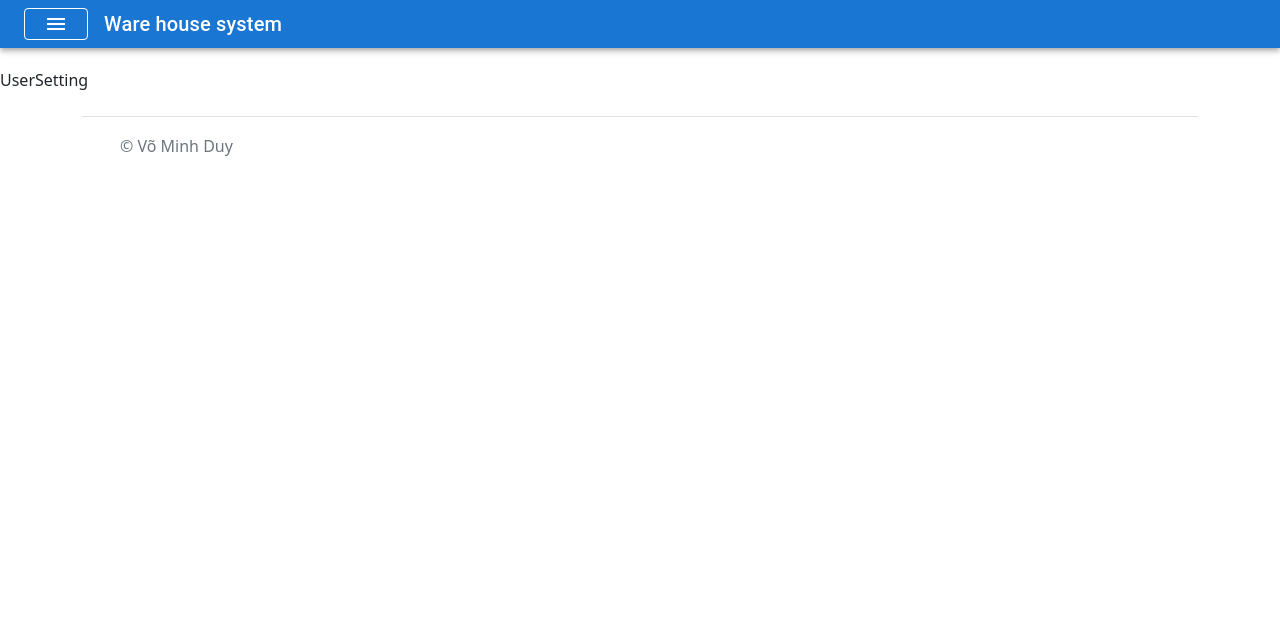
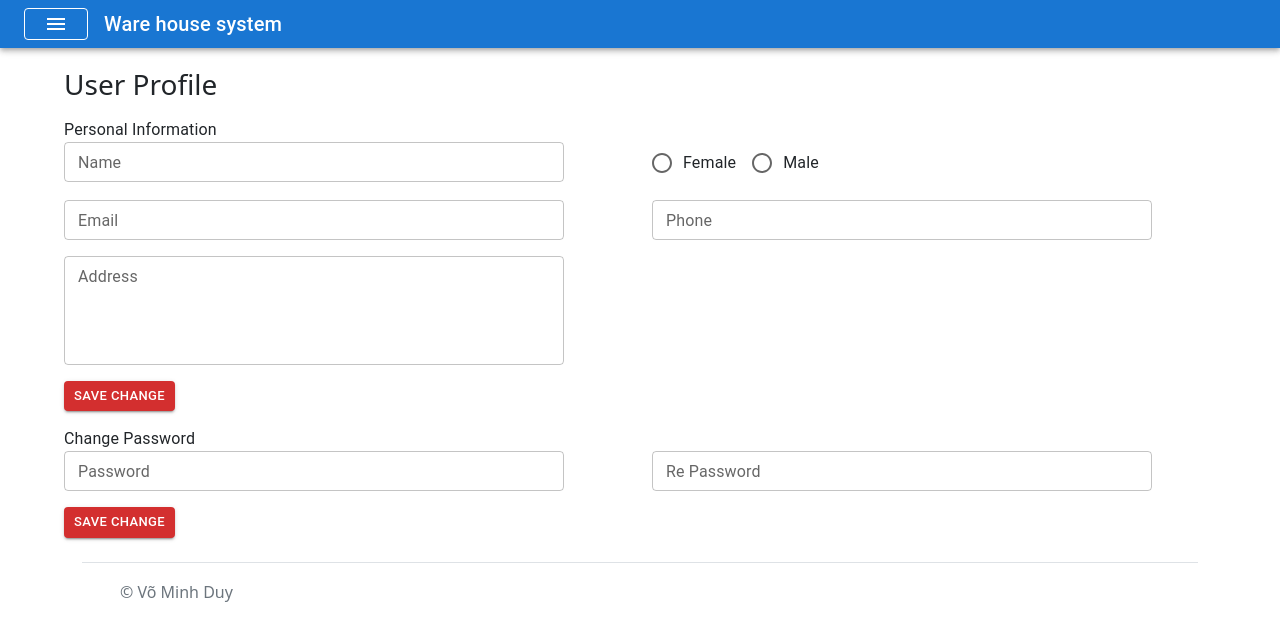
Before and after one commit to duyvo3001/QLKClient, a React (Create React App) app in the folder client/: page /UserProfile in a window 1280 px wide. Shown: the top 640 px of the page. Built offline with nearby package versions, Linux system fonts and the light colour scheme; sample sign-in values are in the browser's storage.

Commit message:
user profile

```diff
--- a/client/src/pages/userManegement/UserSetting.js
+++ b/client/src/pages/userManegement/UserSetting.js
@@ -1,8 +1,67 @@
-import React from 'react'
-
+import { React, useState } from 'react'
+import { Container } from '@mui/material'
+import { Grid } from '@mui/material';
+import Button from '@mui/material/Button';
+import Typography from '@mui/material/Typography';
+import TextField from '@mui/material/TextField';
+import Radio from '@mui/material/Radio';
+import RadioGroup from '@mui/material/RadioGroup';
+import FormControlLabel from '@mui/material/FormControlLabel';
+import FormControl from '@mui/material/FormControl';
 const UserSetting = () => {
+  const [formData, setformData] = useState({})
+  const [valueform, setvalueform] = useState({})
   return (
-    <div>UserSetting</div>
+    <>
+      <Container>
+        <div>
+          <h3 className="mb-3">User Profile</h3>
+        </div>
+        <Typography >Personal Information</Typography>
+        <Grid className="mb-3" container spacing={{ xs: 2, md: 3 }} columns={{ xs: 5, sm: 8, md: 12 }}>
+          <Grid item xs={6} sm={6} md={6}>
+            <TextField size="small" sx={{ minWidth: 500 }} name='TenNV' label="Name"></TextField></Grid>
+          <Grid item xs={6} sm={6} md={6}>
+            <FormControl>
+              <RadioGroup
+                row
+                aria-labelledby="demo-row-radio-buttons-group-label"
+                name='GioiTinh'
+              >
+                <FormControlLabel value="female" control={<Radio />} label="Female" />
+                <FormControlLabel value="male" control={<Radio />} label="Male" />
+              </RadioGroup>
+            </FormControl>
+          </Grid>
+        </Grid>
+        <Grid className="mb-3" container spacing={{ xs: 2, md: 3 }} columns={{ xs: 4, sm: 8, md: 12 }}>
+          <Grid item xs={6} sm={6} md={6}>
+            <TextField size="small" sx={{ minWidth: 500 }} label="Email"></TextField></Grid>
+          <Grid item xs={6} sm={6} md={6}>
+            <TextField size="small" sx={{ minWidth: 500 }} label="Phone"></TextField></Grid>
+        </Grid>
+        <Grid className="mb-3" container spacing={{ xs: 2, md: 3 }} columns={{ xs: 4, sm: 8, md: 12 }}>
+          <Grid item xs={6} sm={6} md={6}>
+            <TextField size="small" multiline
+              rows={4} sx={{ minWidth: 500 }} label="Address"></TextField></Grid>
+        </Grid>
+        <Grid className="mb-3" container spacing={{ xs: 2, md: 3 }} columns={{ xs: 4, sm: 8, md: 12 }}>
+          <Grid item xs={6} sm={6} md={6}>
+            <Button color="error" size="small" variant="contained">SAVE CHANGE</Button></Grid>
+        </Grid>
+        <Typography> Change Password</Typography>
+        <Grid className="mb-3" container spacing={{ xs: 2, md: 3 }} columns={{ xs: 4, sm: 8, md: 12 }}>
+          <Grid item xs={6} sm={6} md={6}>
+            <TextField size="small" type="password" sx={{ minWidth: 500 }} label="Password"></TextField></Grid>
+          <Grid item xs={6} sm={6} md={6}>
+            <TextField size="small" type="password" sx={{ minWidth: 500 }} label="Re Password"></TextField></Grid>
+        </Grid>
+        <Grid className="mb-3" container spacing={{ xs: 2, md: 3 }} columns={{ xs: 4, sm: 8, md: 12 }}>
+          <Grid item xs={6} sm={6} md={6}>
+            <Button color="error" size="small" variant="contained">SAVE CHANGE</Button></Grid>
+        </Grid>
+      </Container>
+    </>
   )
 }
 
```
